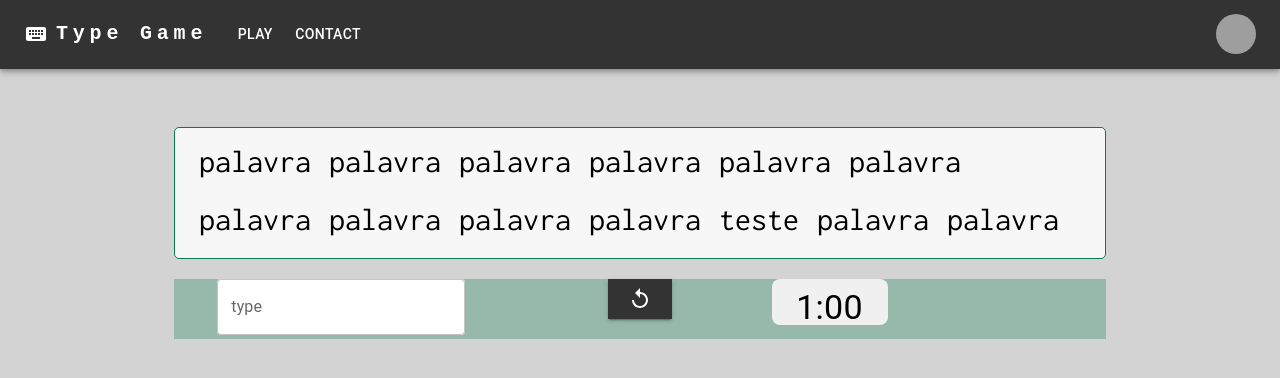
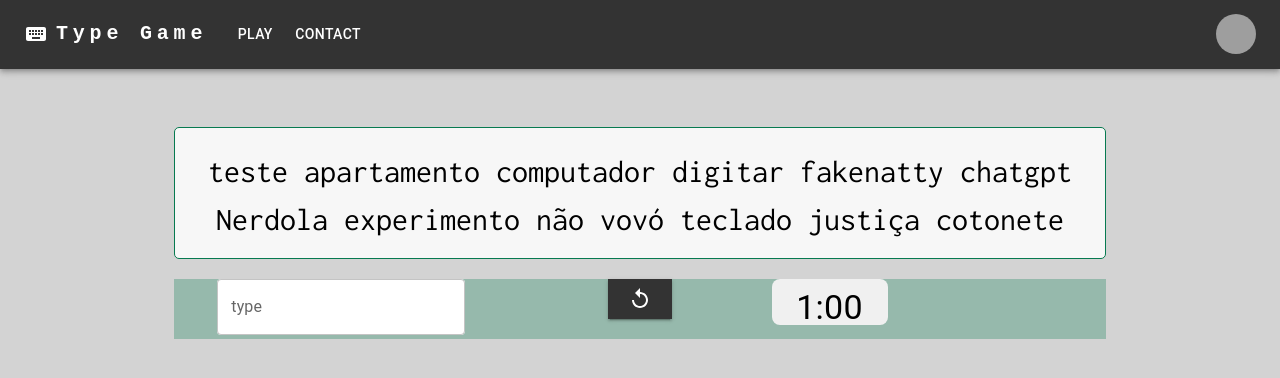
Before and after one commit to albanobrz/fast-typing-game, a React (Create React App) app: page / in a window 1280 px wide. Shown: the top 378 px of the page. Built offline with nearby package versions, Linux system fonts and the light colour scheme; grey boxes are pictures that could not be loaded.

Commit message:
adjusting communication between components

```diff
--- a/src/components/board/Board.css
+++ b/src/components/board/Board.css
@@ -29,7 +29,7 @@
     border: 0px;
     font-family: 'Inconsolata', monospace;
     font-weight: 400;
-    line-height: 1.8rem;
+    line-height: 3rem;
 }
 
 span {
--- a/src/components/board/Board.tsx
+++ b/src/components/board/Board.tsx
@@ -1,39 +1,35 @@
 import './Board.css'
 import InputGame from '../input/Input'
 import Stack from '@mui/material/Stack';
+import { useState } from 'react';
 
 
 const Board = () => {
+    // const ListOfWords = ['teste', 'apartamento', 'computador', 'digitar', 'fakenatty', 'chatgpt', 'Nerdola', 'experimento', 'não', 'vovó', 'teclado', 'justiça', 'cotonete', 'jogo', 'dado', 'rodar', 'Fábio', 'mês', 'dia']
+
+    const [typedWord, setTypedWord] = useState('')
+
+    const listOfWords = ['teste', 'apartamento', 'computador', 'digitar', 'fakenatty', 'chatgpt', 'Nerdola', 'experimento', 'não', 'vovó', 'teclado', 'justiça', 'cotonete']
+
+    const generateListOfWords = () => {
+        return listOfWords
+    }
+
+    const handleInputChange = (value: string) => {
+        setTypedWord(value);
+    };
+
+    console.log(typedWord)
+
     return (
         <div className='wrapper'>
             <Stack>
                 <div className="textbox">
                     <div className="words">
-                        <span>palavra</span>
-                        <span>palavra</span>
-                        <span>palavra</span>
-                        <span>palavra</span>
-                        <span>palavra</span>
-                        <span>palavra</span>
-                        <span>palavra</span>
-                        <span>palavra</span>
-                        <span>palavra</span>
-                        <span>palavra</span>
-                        <span>teste</span>
-                        <span>palavra</span>
-                        <span>palavra</span>
-                        <span>palavra</span>
-                        <span>palavra</span>
-                        <span>palavra</span>
-                        <span>palavra</span>
-                        <span>palavra</span>
-                        <span>palavra</span>
-                        <span>palavra</span>
-                        <span>palavra</span>
-                        <span>palavra</span>
+                        <span>{listOfWords.join(' ')}</span>
                     </div>
                 </div>
-                <InputGame />
+                <InputGame listOfWords={generateListOfWords()} onInputChange={handleInputChange} />
             </Stack>
         </div>
     );
--- a/src/components/input/Input.tsx
+++ b/src/components/input/Input.tsx
@@ -3,7 +3,12 @@ import './Input.css'
 import React, { ChangeEvent, useEffect, useState } from 'react';
 import ReplayIcon from '@mui/icons-material/Replay';
 
-const InputGame = () => {
+interface InputProps {
+    onInputChange: (value: string) => void;
+    listOfWords: any;
+  }
+
+const InputGame: React.FC<InputProps> = ({listOfWords, onInputChange}) => {
     const squareButtonStyle = {
         borderRadius: 0,
         padding: '8px 16px'
@@ -22,6 +27,8 @@ const InputGame = () => {
     const [inputValue, setInputValue] = useState('');
     const [timePassed, setTimePassed] = useState(60);
     const [activeTime, setActiveTime] = useState(false);
+    const [words, setWords] = useState(listOfWords);
+    const [typedWord, setTypedWord] = useState('');
 
     useEffect(() => {
         let interval: string | number | NodeJS.Timeout | undefined;
@@ -46,6 +53,7 @@ const InputGame = () => {
 
     const handleInputChange = (e: ChangeEvent<HTMLInputElement>) => {
         const textoDigitado = e.target.value;
+        handleChange(e)
 
         setInputValue(textoDigitado);
 
@@ -61,10 +69,15 @@ const InputGame = () => {
     }
 
     const formatTime = (time: number) => {
-        const min = Math.floor(time/60)
+        const min = Math.floor(time / 60)
         const sec = time % 60
         return `${min}:${sec < 10 ? '0' : ''}${sec}`
     }
+
+    const handleChange = (event: React.ChangeEvent<HTMLInputElement>) => {
+        const typedValue = event.target.value;
+        onInputChange(typedValue);
+    };
 
     return (
         <Box className='customBox'>
```
